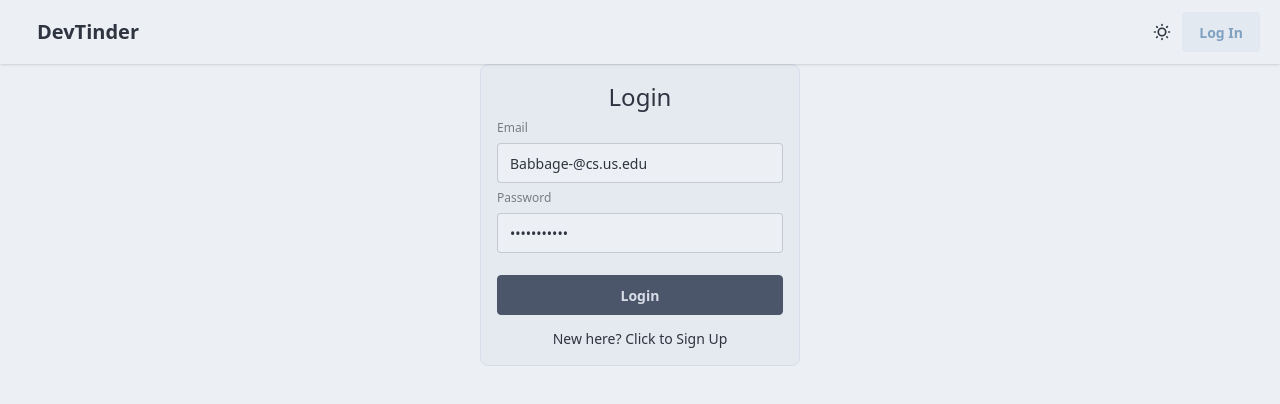
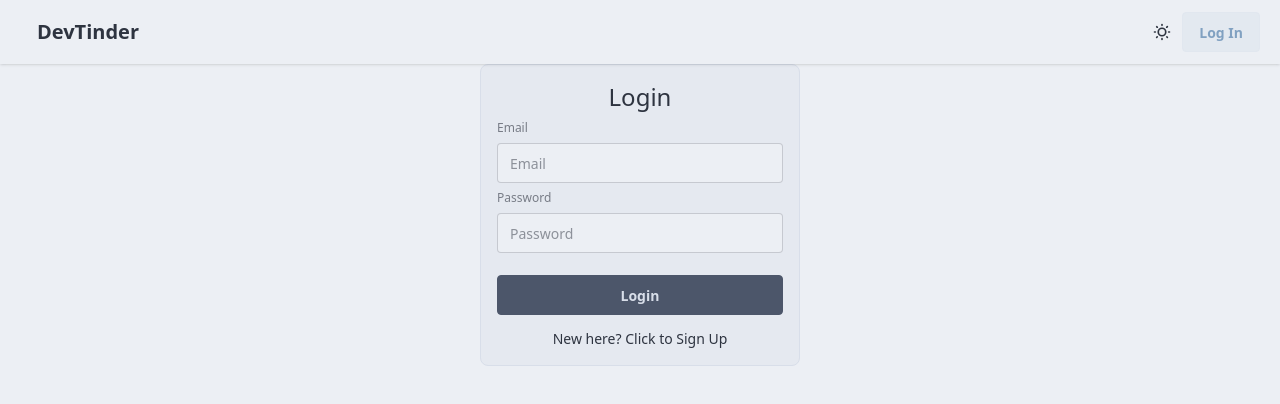
Before and after one commit to Joydeep279/DevTinderFrontend, a React (Vite) app: page /login in a window 1280 px wide. Shown: the top 404 px of the page. Built offline with nearby package versions, Linux system fonts and the light colour scheme; no server answers.

Commit message:
fix login

```diff
--- a/src/components/FeedCard.jsx
+++ b/src/components/FeedCard.jsx
@@ -11,7 +11,7 @@ function FeedCard({ userData, feedCard }) {
   return (
     <div className="card bg-base-200 w-96 shadow-sm justify-center py-5">
       <figure>
-        <img src={profileURL} alt="profile" className="w-60 h-80 rounded" />
+        <img src={profileURL} alt="profile" className="w-60 h-80 rounded-2xl" />
       </figure>
       <div className="card-body">
         <h2 className="card-title">{firstName + " " + lastName}</h2>
--- a/src/components/Login.jsx
+++ b/src/components/Login.jsx
@@ -6,8 +6,8 @@ import { useNavigate } from "react-router-dom";
 import { BASE_URL } from "../utils/constants";
 
 function Login() {
-  const [email, setEmail] = useState("Babbage-@cs.us.edu");
-  const [password, setPassword] = useState("Babbage@123");
+  const [email, setEmail] = useState("");
+  const [password, setPassword] = useState("");
   const [firstName, setFirstName] = useState("");
   const [lastName, setLastName] = useState("");
   const [profileURL, setProfileURL] = useState(
```
